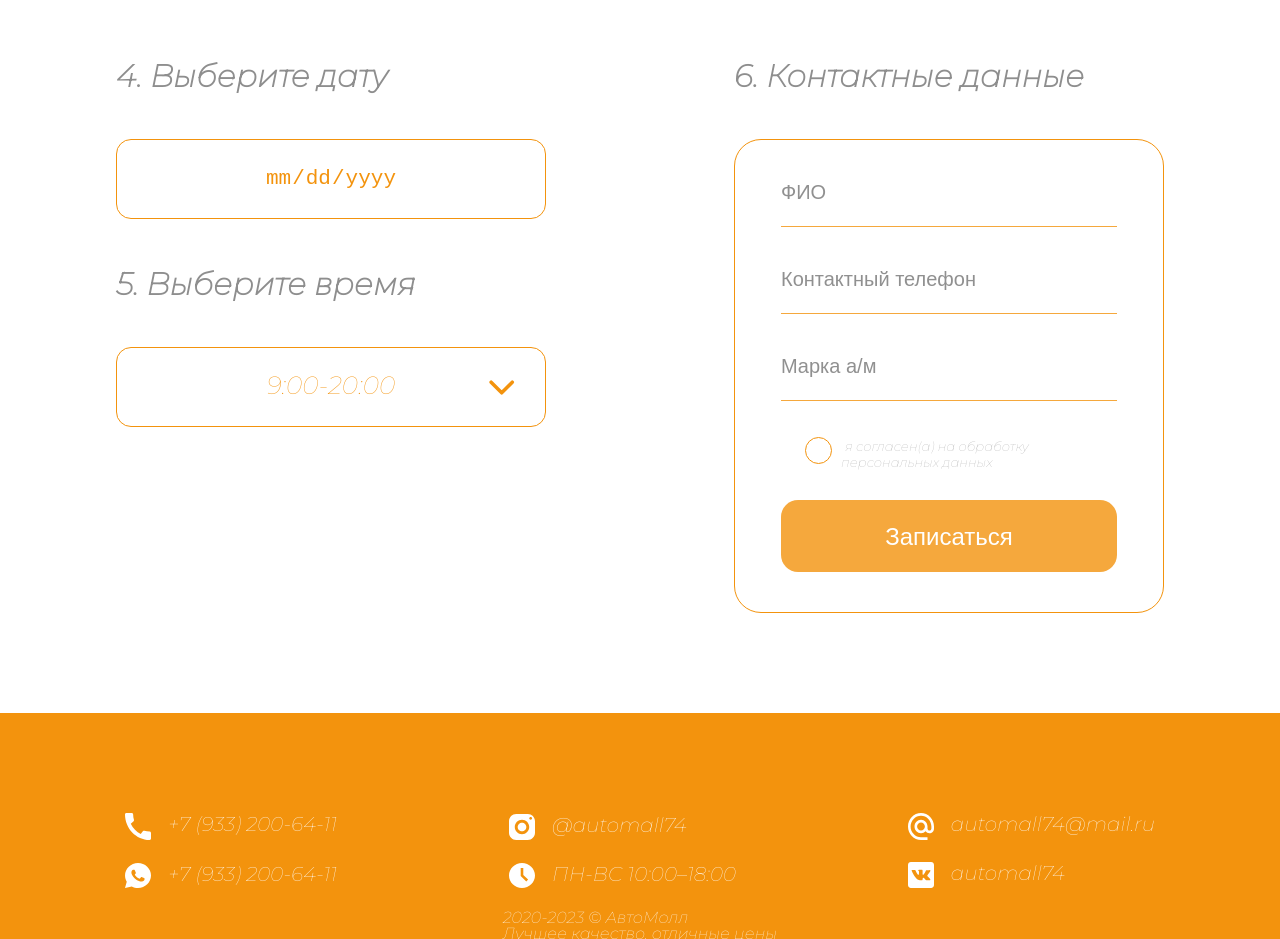
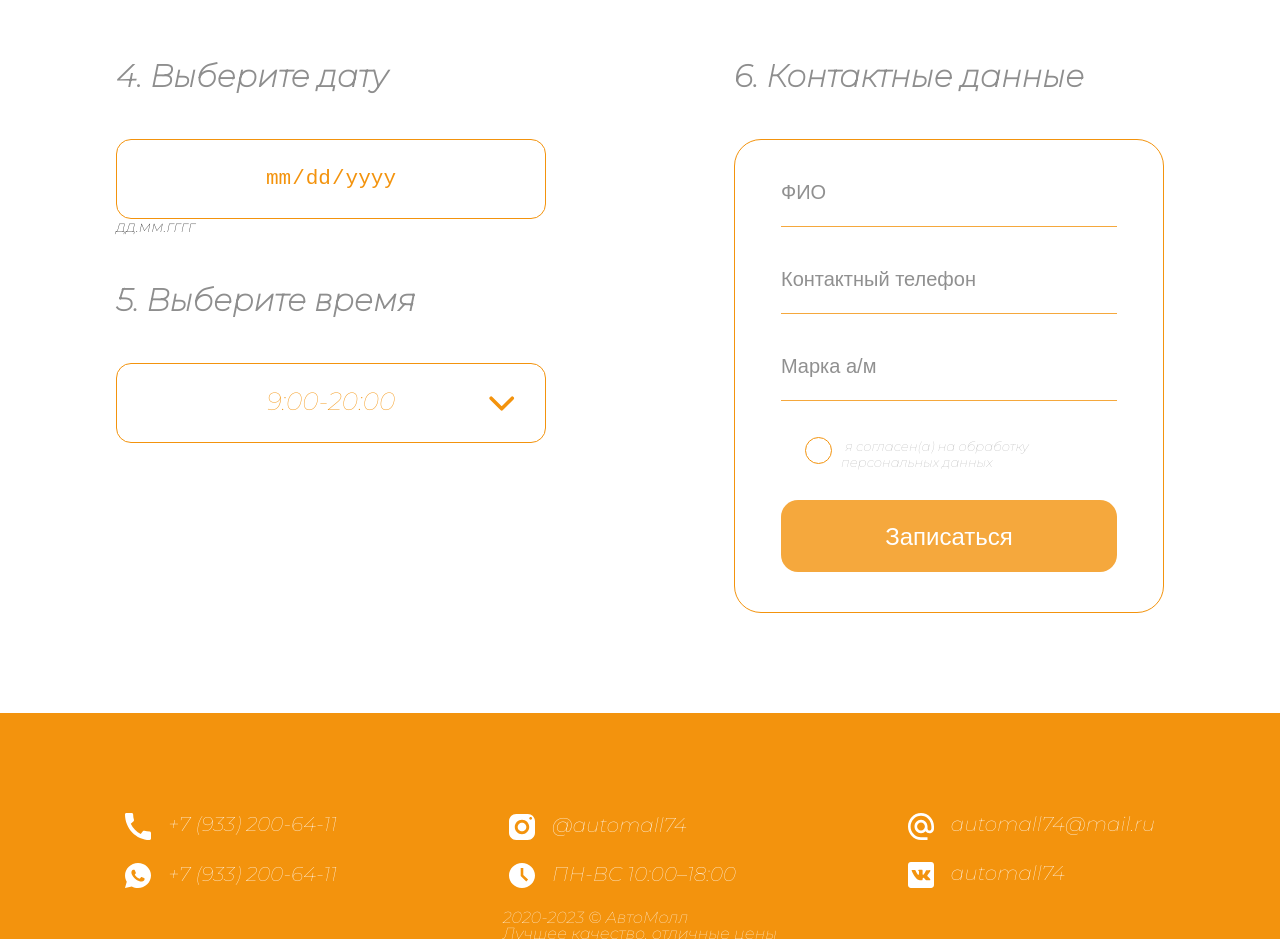
Before and after one commit to AntonLogunov/ProjectAvtomol, a website: page request.html in a window 1280 px wide. Shown: the part 1000-1939 px from the top of the page. Drawn offline with Linux system fonts and the light colour scheme; files whose address does not match are found by name.

Commit message:
fix date input

```diff
--- a/request.html
+++ b/request.html
@@ -138,7 +138,7 @@
                                 <p class="request__form2--text" for="meeting-time">4. Выберите дату</p>
                                 <div id="app"></div>
                                 <div>
-                                    <input name="date" class="input" type="date" id="date" value="дд.мм.гггг"/>
+                                    <input name="date" class="input" type="date" id="date" value="дд.мм.гггг">дд.мм.гггг</input>
                                 </div>
                             </div>
                             <div class="select__form">
```
